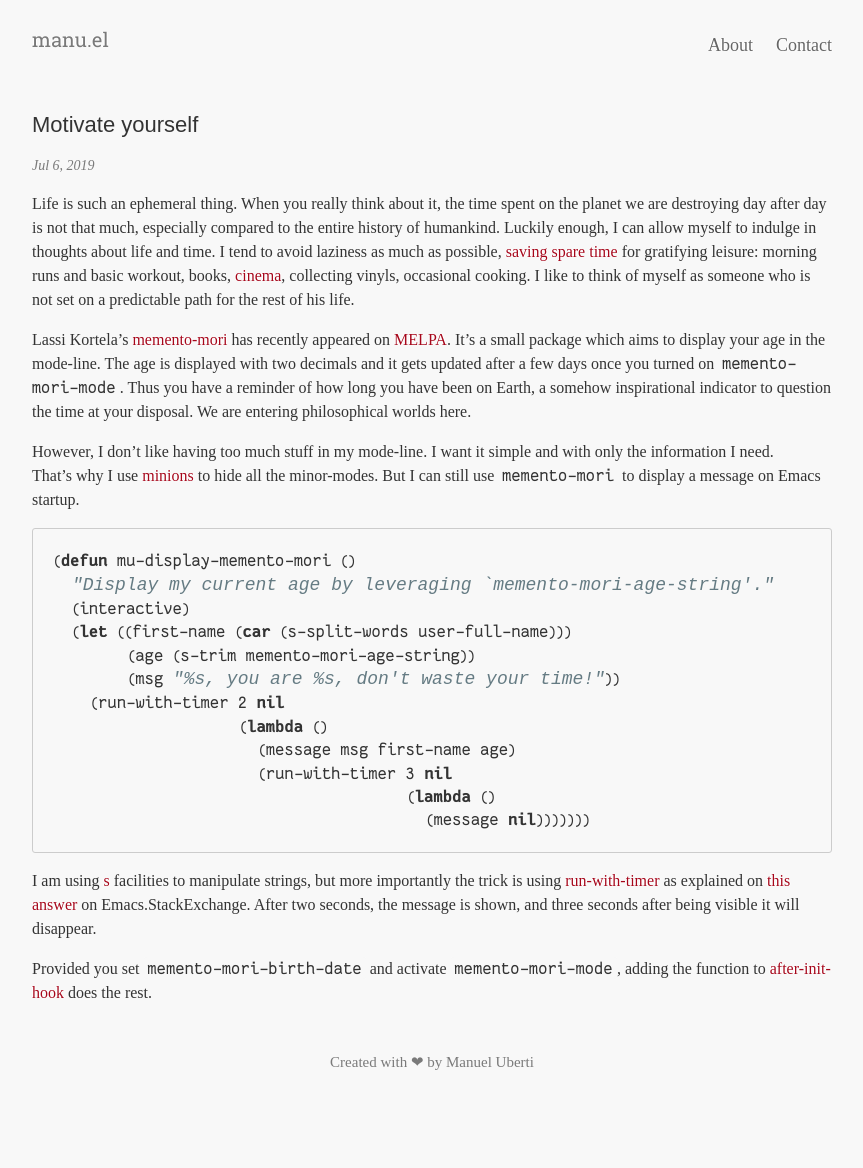
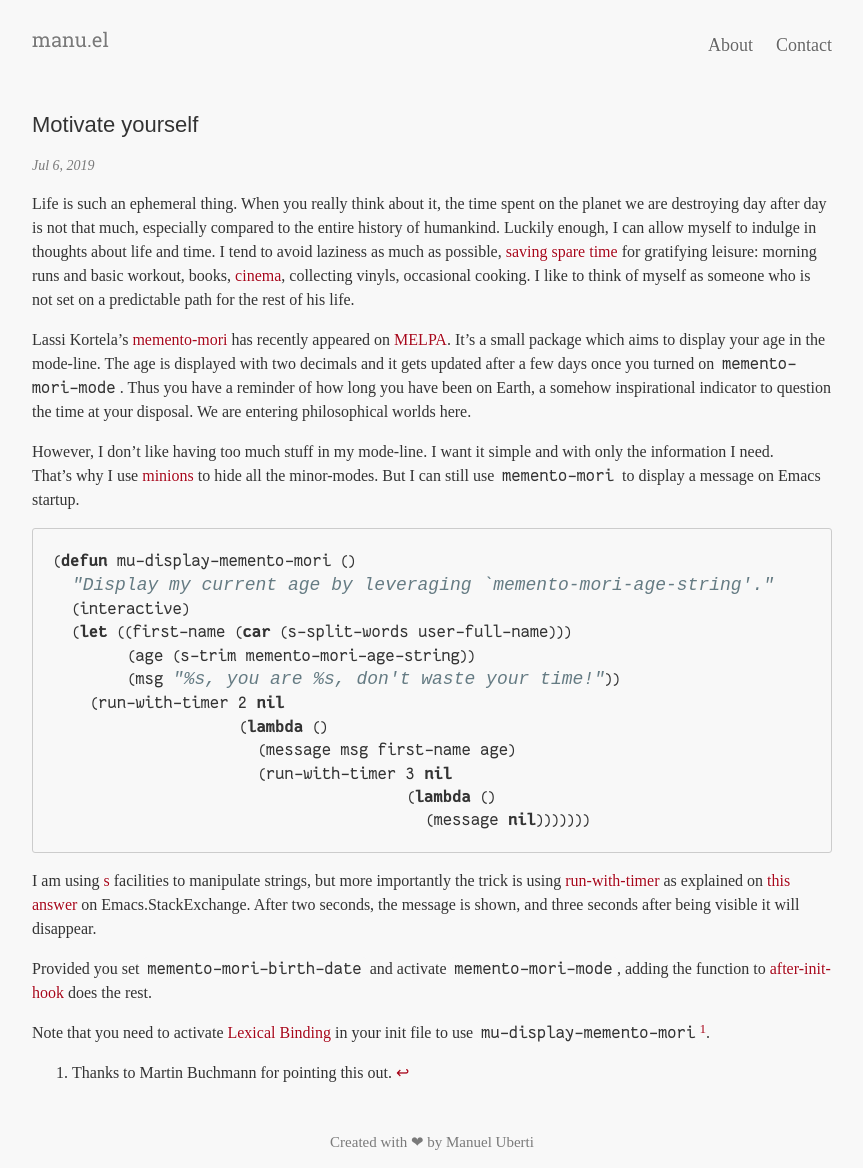
Before and after one commit to manuel-uberti/manuel-uberti.github.io, a Jekyll site: the page built from _posts/2019-07-06-memento-mori.md, in a window 1280 px wide. Shown: the whole page, without its empty margins (208-1071 px from the left). Built offline with Jekyll 4.4.1, drawn with Linux system fonts in a browser that asks for light colours; some web fonts are replaced; before the commit the page ends 1088 px from its top, so only the background shows below that.

Commit message:
Add note about lexical-binding

```diff
--- a/_posts/2019-07-06-memento-mori.md
+++ b/_posts/2019-07-06-memento-mori.md
@@ -56,3 +56,9 @@ Provided you set `memento-mori-birth-date` and activate `memento-mori-mode`,
 adding the function to
 [after-init-hook](https://doc.endlessparentheses.com/Var/after-init-hook.html)
 does the rest.
+
+Note that you need to activate [Lexical
+Binding](https://www.gnu.org/software/emacs/manual/html_node/elisp/Using-Lexical-Binding.html#Using-Lexical-Binding)
+in your init file to use `mu-display-memento-mori`[^1].
+
+[^1]: Thanks to Martin Buchmann for pointing this out.
```
